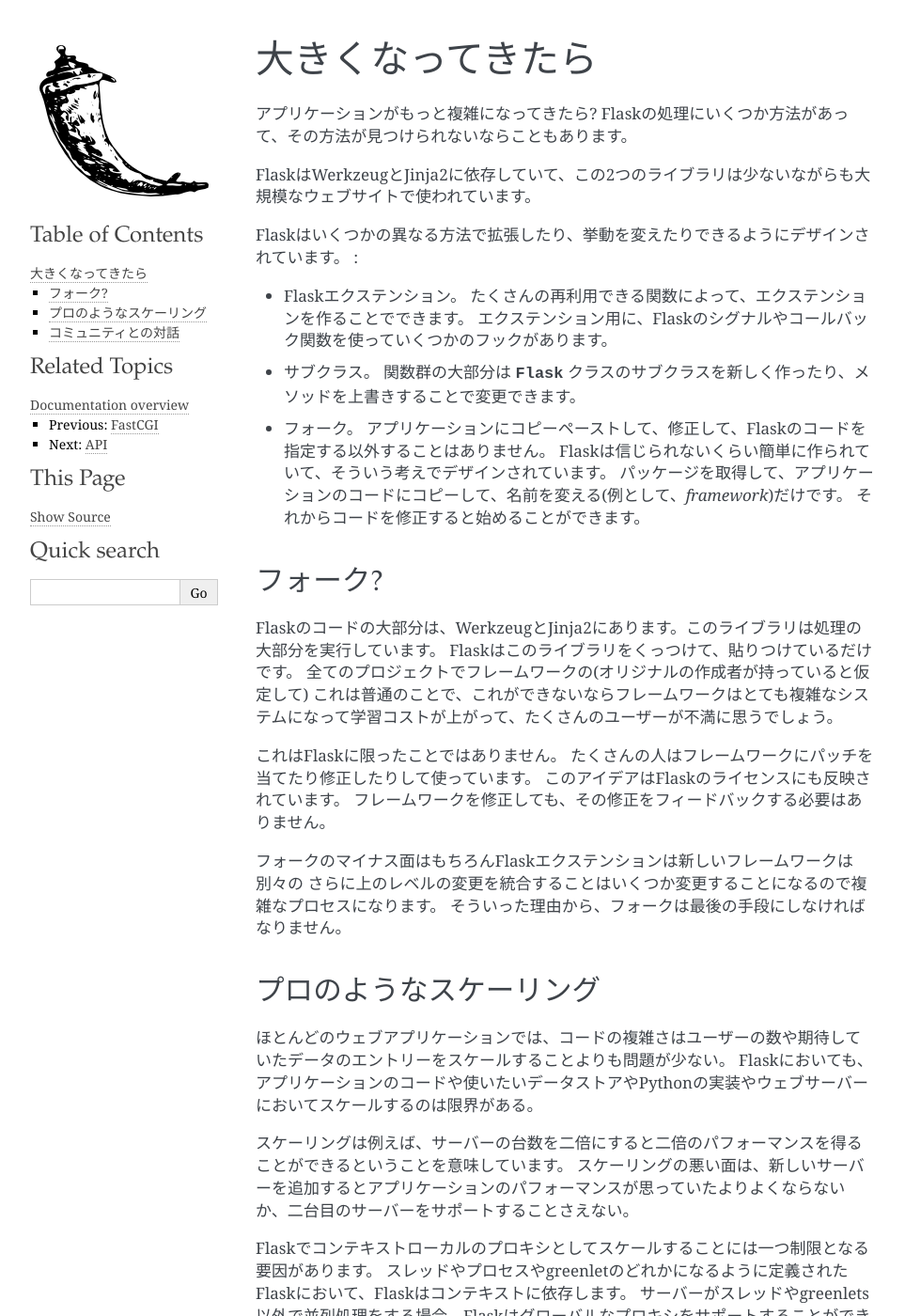
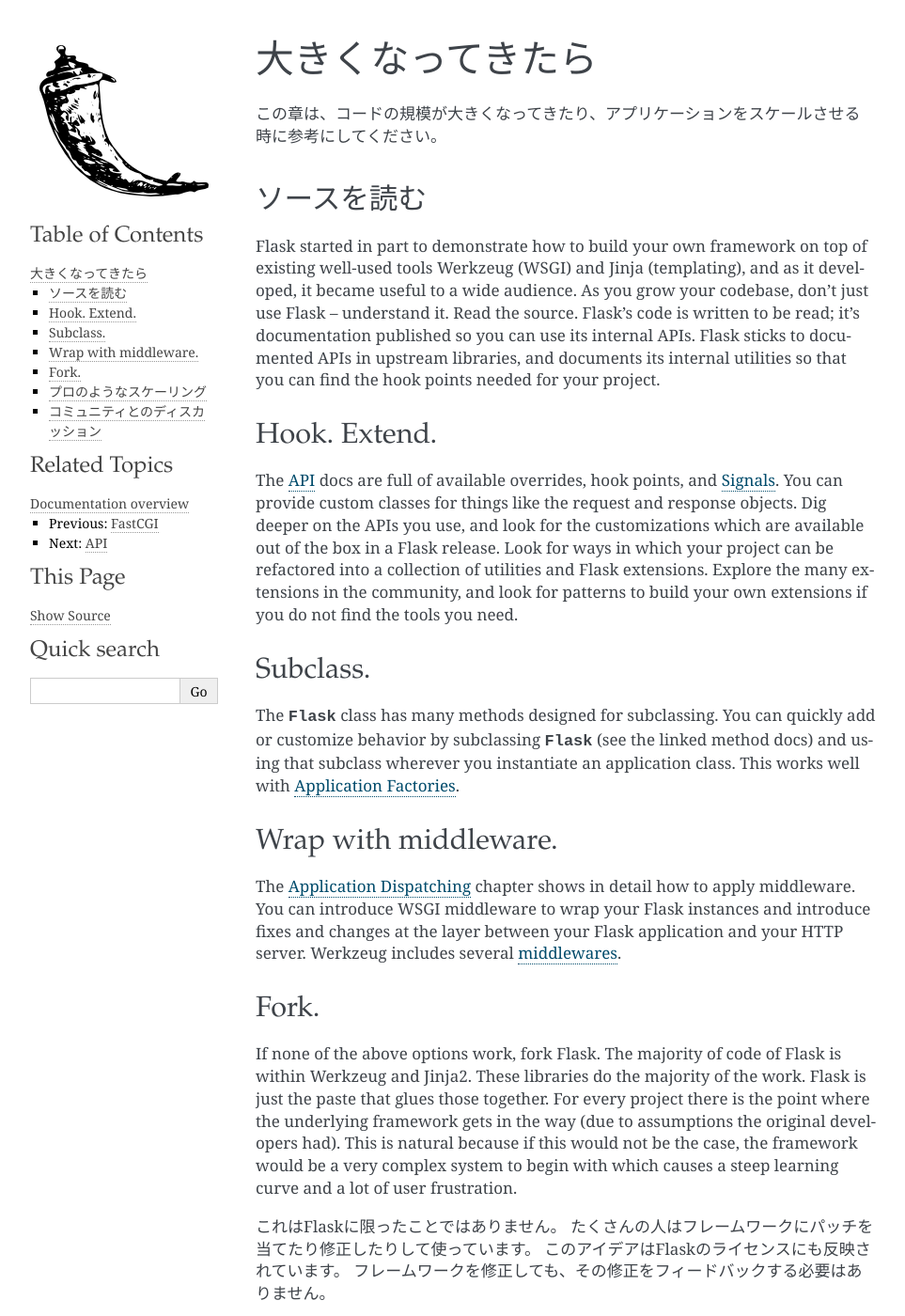
Before and after one commit to tokuda109/flask-docs-ja, a Sphinx documentation site: the page built from docs/becomingbig.rst, in a window 1280 px wide and 1400 px high. Shown: the whole window at 94% size, without its empty margins (148-1111 px from the left). Built offline with Sphinx 7.4.7, drawn with Linux system fonts in a browser that asks for light colours; pages that are not in the unit, such as notebooks, are missing from menus; some of the changed text lies outside the part shown.

Commit message:
Revise foreword and Becoming Big docs

```diff
--- a/docs/becomingbig.rst
+++ b/docs/becomingbig.rst
@@ -6,74 +6,63 @@
 大きくなってきたら
 ======================
 
-.. Your application is becoming more and more complex?  If you suddenly
-   realize that Flask does things in a way that does not work out for your
-   application there are ways to deal with that.
+.. Here are your options when growing your codebase or scaling your application.
 
-アプリケーションがもっと複雑になってきたら?
-Flaskの処理にいくつか方法があって、その方法が見つけられないならこともあります。
+この章は、コードの規模が大きくなってきたり、アプリケーションをスケールさせる時に参考にしてください。
 
-.. Flask is powered by Werkzeug and Jinja2, two libraries that are in use at
-   a number of large websites out there and all Flask does is bring those
-   two together.  Being a microframework Flask does not do much more than
-   combining existing libraries - there is not a lot of code involved.
-   What that means for large applications is that it's very easy to take the
-   code from Flask and put it into a new module within the applications and
-   expand on that.
+.. Read the Source.
+   ----------------
 
-FlaskはWerkzeugとJinja2に依存していて、この2つのライブラリは少ないながらも大規模なウェブサイトで使われています。
+ソースを読む
+----------------
 
-.. Flask is designed to be extended and modified in a couple of different
-   ways:
+Flask started in part to demonstrate how to build your own framework on top of
+existing well-used tools Werkzeug (WSGI) and Jinja (templating), and as it
+developed, it became useful to a wide audience.  As you grow your codebase,
+don't just use Flask -- understand it.  Read the source.  Flask's code is
+written to be read; it's documentation published so you can use its internal
+APIs.  Flask sticks to documented APIs in upstream libraries, and documents its
+internal utilities so that you can find the hook points needed for your
+project.
 
-Flaskはいくつかの異なる方法で拡張したり、挙動を変えたりできるようにデザインされています。 :
+Hook. Extend.
+-------------
 
-.. Flask extensions.  For a lot of reusable functionality you can create
-   extensions.  For extensions a number of hooks exist throughout Flask
-   with signals and callback functions.
+The :ref:`api` docs are full of available overrides, hook points, and
+:ref:`signals`. You can provide custom classes for things like the request and
+response objects.  Dig deeper on the APIs you use, and look for the
+customizations which are available out of the box in a Flask release.  Look for
+ways in which your project can be refactored into a collection of utilities and
+Flask extensions.  Explore the many extensions in the community, and look for
+patterns to build your own extensions if you do not find the tools you need.
 
-- Flaskエクステンション。
-  たくさんの再利用できる関数によって、エクステンションを作ることでできます。
-  エクステンション用に、Flaskのシグナルやコールバック関数を使っていくつかのフックがあります。
+Subclass.
+---------
 
-.. Subclassing.  The majority of functionality can be changed by creating
-   a new subclass of the :class:`~flask.Flask` class and overriding
-   methods provided for this exact purpose.
+The :class:`~flask.Flask` class has many methods designed for subclassing. You
+can quickly add or customize behavior by subclassing :class:`~flask.Flask` (see
+the linked method docs) and using that subclass wherever you instantiate an
+application class. This works well with :ref:`app-factories`.
 
-- サブクラス。
-  関数群の大部分は :class:`~flask.Flask` クラスのサブクラスを新しく作ったり、メソッドを上書きすることで変更できます。
+Wrap with middleware.
+---------------------
 
-.. Forking.  If nothing else works out you can just take the Flask
-   codebase at a given point and copy/paste it into your application
-   and change it.  Flask is designed with that in mind and makes this
-   incredible easy.  You just have to take the package and copy it
-   into your application's code and rename it (for example to
-   `framework`).  Then you can start modifying the code in there.
+The :ref:`app-dispatch` chapter shows in detail how to apply middleware. You
+can introduce WSGI middleware to wrap your Flask instances and introduce fixes
+and changes at the layer between your Flask application and your HTTP
+server. Werkzeug includes several `middlewares
+<http://werkzeug.pocoo.org/docs/middlewares/>`_.
 
-- フォーク。
-  アプリケーションにコピーペーストして、修正して、Flaskのコードを指定する以外することはありません。
-  Flaskは信じられないくらい簡単に作られていて、そういう考えでデザインされています。
-  パッケージを取得して、アプリケーションのコードにコピーして、名前を変える(例として、`framework`)だけです。
-  それからコードを修正すると始めることができます。
+Fork.
+-----
 
-.. Why consider Forking?
-   ---------------------
-
-フォーク?
---------------
-
-.. The majority of code of Flask is within Werkzeug and Jinja2.  These
-   libraries do the majority of the work.  Flask is just the paste that glues
-   those together.  For every project there is the point where the underlying
-   framework gets in the way (due to assumptions the original developers
-   had).  This is natural because if this would not be the case, the
-   framework would be a very complex system to begin with which causes a
-   steep learning curve and a lot of user frustration.
-
-Flaskのコードの大部分は、WerkzeugとJinja2にあります。このライブラリは処理の大部分を実行しています。
-Flaskはこのライブラリをくっつけて、貼りつけているだけです。
-全てのプロジェクトでフレームワークの(オリジナルの作成者が持っていると仮定して)
-これは普通のことで、これができないならフレームワークはとても複雑なシステムになって学習コストが上がって、たくさんのユーザーが不満に思うでしょう。
+If none of the above options work, fork Flask.  The majority of code of Flask
+is within Werkzeug and Jinja2.  These libraries do the majority of the work.
+Flask is just the paste that glues those together.  For every project there is
+the point where the underlying framework gets in the way (due to assumptions
+the original developers had).  This is natural because if this would not be the
+case, the framework would be a very complex system to begin with which causes a
+steep learning curve and a lot of user frustration.
 
 .. This is not unique to Flask.  Many people use patched and modified
    versions of their framework to counter shortcomings.  This idea is also
@@ -95,8 +84,8 @@
 さらに上のレベルの変更を統合することはいくつか変更することになるので複雑なプロセスになります。
 そういった理由から、フォークは最後の手段にしなければなりません。
 
-.. Scaling like a Pro
-   ------------------
+.. Scale like a pro.
+   -----------------
 
 プロのようなスケーリング
 ----------------------------
@@ -133,16 +122,16 @@
 しかし、大部分のサーバーはスレッドやgreenletsやプロセスを分けて並列処理を実行するかのどれかを使うことになります。
 これはWerkzeugでサポートしているメソッドで全てできます。
 
-.. Dialogue with the Community
+.. Discuss with the community.
    ---------------------------
 
-コミュニティとの対話
-------------------------
+コミュニティとのディスカッション
+-------------------------------------------
 
-.. The Flask developers are very interested to keep everybody happy, so as
-   soon as you find an obstacle in your way, caused by Flask, don't hesitate
-   to contact the developers on the mailinglist or IRC channel.  The best way
-   for the Flask and Flask-extension developers to improve it for larger
+.. The Flask developers keep the framework accessible to users with codebases big
+   and small. If you find an obstacle in your way, caused by Flask, don't hesitate
+   to contact the developers on the mailinglist or IRC channel.  The best way for
+   the Flask and Flask extension developers to improve the tools for larger
    applications is getting feedback from users.
 
 Flaskのデベロッパーは全ての人がハッピーになるようにしようとしています。
--- a/docs/contents.rst.inc
+++ b/docs/contents.rst.inc
@@ -14,6 +14,7 @@
    :maxdepth: 2
 
    foreword
+   advanced_foreword
    installation
    quickstart
    tutorial/index
```
Also changed, not shown: docs/advanced_foreword.rst (+33 -32 lines), docs/foreword.rst (+73 -40 lines).
